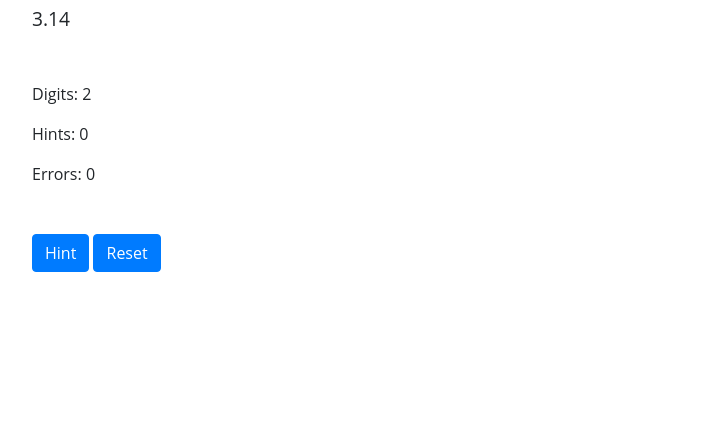
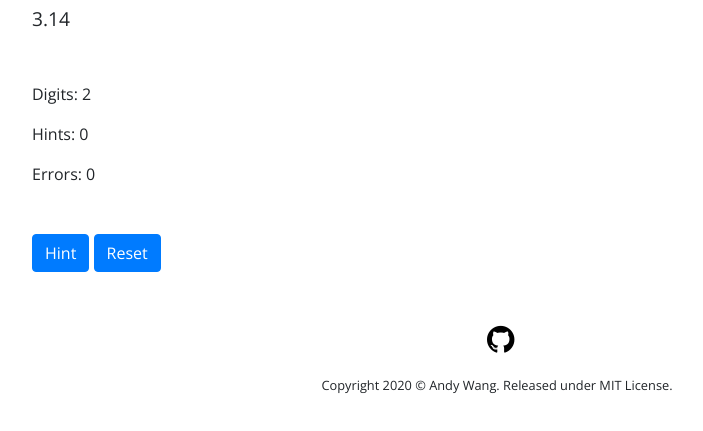
Before and after one commit to wangazz/pi-trainer, a website with bundled scripts: page index.html in a window 1280 px wide. Shown: the part 179-610 px from the top of the page, without its empty margins (143-846 px from the left). Built offline with nearby package versions, Linux system fonts and the light colour scheme.

Commit message:
Added footer. Styling improvements.

```diff
--- a/index.html
+++ b/index.html
@@ -52,4 +52,20 @@
             crossorigin="anonymous"
         ></script>
     </body>
+
+    <footer>
+        <div class="container" id="footer-container">
+            <link rel="stylesheet" href="https://cdnjs.cloudflare.com/ajax/libs/font-awesome/4.7.0/css/font-awesome.min.css" />
+            <div class="row">
+                <div class="col">
+                    <a class="fa fa-github" href="https://github.com/wangazz/pi-trainer" target="_blank"></a>
+                </div>
+            </div>
+            <div class="row">
+                <div class="col">
+                    <p>Copyright 2020 &#169; Andy Wang. Released under MIT License.</p>
+                </div>
+            </div>
+        </div>
+    </footer>
 </html>
--- a/static/styles/styles.css
+++ b/static/styles/styles.css
@@ -1,3 +1,5 @@
+@import url('https://fonts.googleapis.com/css?family=Open+Sans');
+
 * {
     font-family: 'Open Sans', sans-serif;
 }
@@ -18,3 +20,18 @@
 .stats {
     padding: 2rem 0;
 }
+
+footer {
+    font-size: 0.8em;
+    padding: 2rem 2rem 0rem;
+    text-align: center;
+}
+footer .fa {
+    color: black;
+    font-size: 2.5em;
+    padding: 20px;
+    width: 60px;
+}
+footer .fa:hover {
+    text-decoration: none;
+}
```
